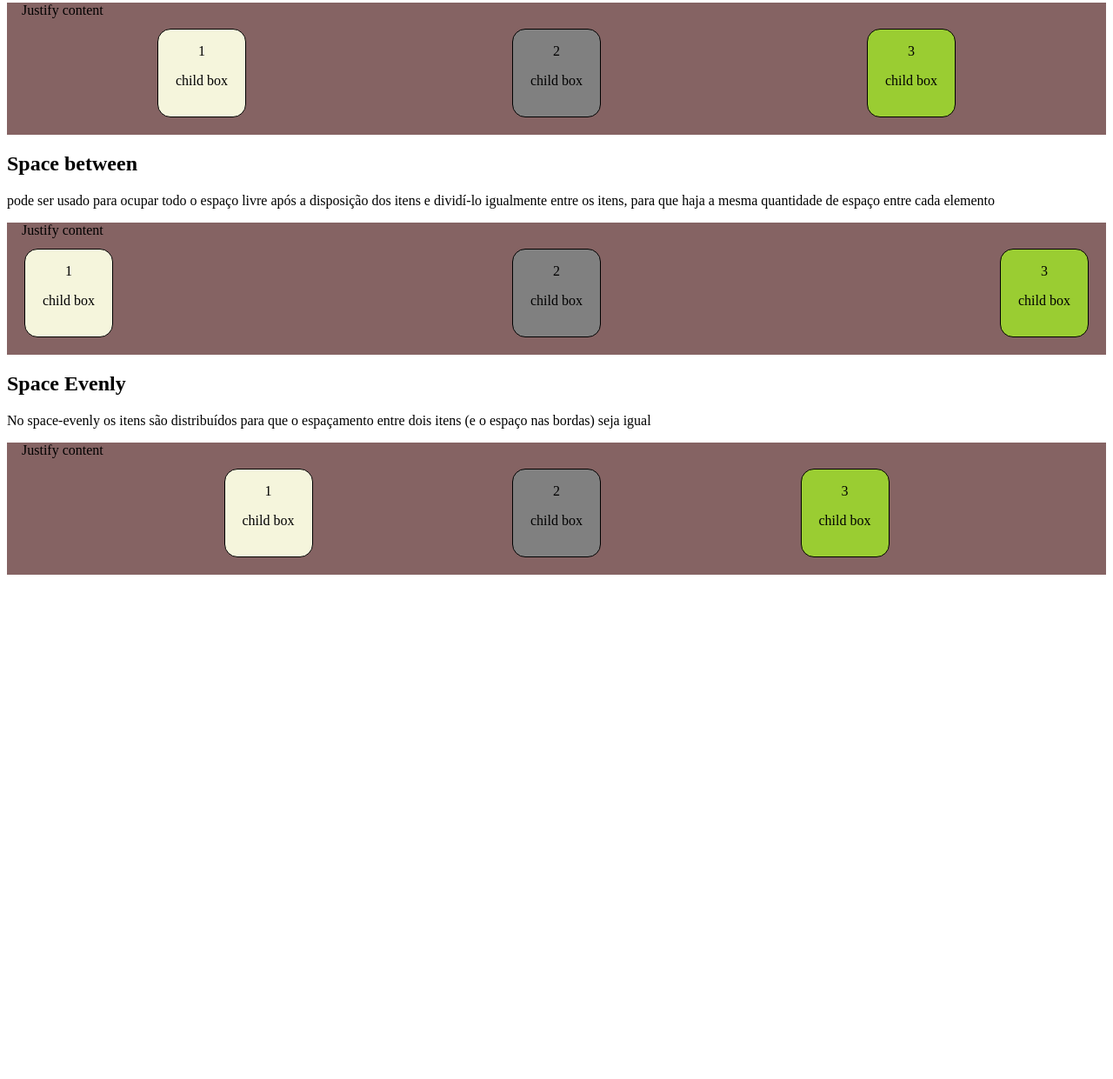
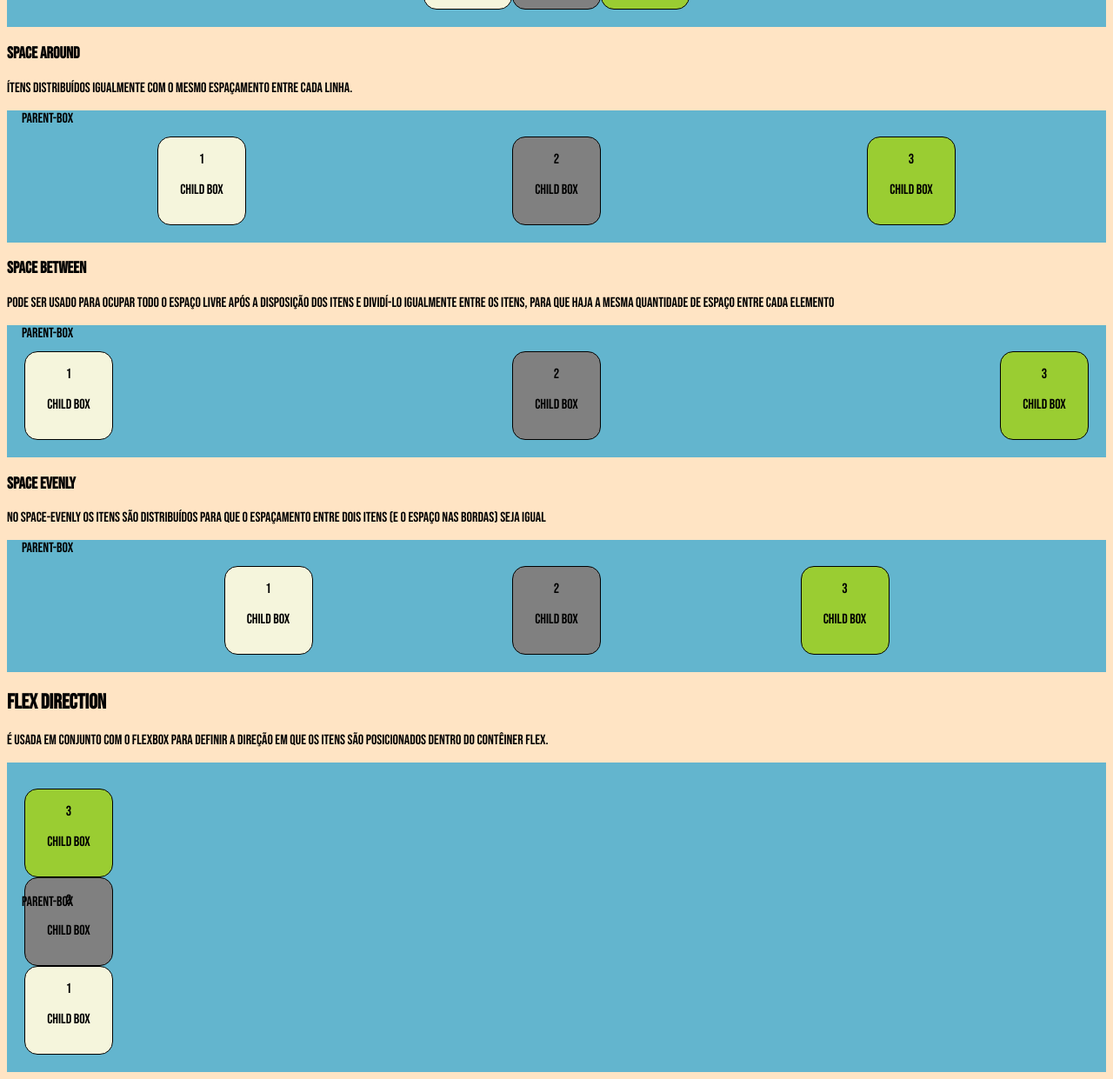
Before and after one commit to marceloronald96/css-flexbox, a plain HTML site: page index.html in a window 1280 px wide. Shown: the part 710-1951 px from the top of the page at 87% size. Before the commit the page ends 1379 px from the top, so only its background shows below. Drawn offline with Linux system fonts and the light colour scheme.

Commit message:
flexbox flex direction

```diff
--- a/index.html
+++ b/index.html
@@ -13,6 +13,11 @@
 
 <body>
     <h1 class="page-title"> Propriedades CSS do Flexbox </h1>
+
+    <h2 class="sub-title"> Pra que serve o Flexbox</h2>
+        O flexbox é uma tecnologia de layout em CSS que permite criar designs mais flexíveis e responsivos para páginas web. Com o flexbox, é possível alinhar e distribuir elementos dentro de um contêiner de forma fácil e eficiente, sem a necessidade de recorrer a hacks complexos ou posicionamento absoluto.
+
+        Com o flexbox, é possível definir como os elementos filhos do contêiner devem se comportar em relação ao espaço disponível, bem como a ordem em que eles são exibidos. O flexbox permite criar layouts mais dinâmicos e adaptáveis a diferentes tamanhos de tela e dispositivos, tornando o processo de desenvolvimento web mais ágil e eficiente.</h2>
 
     <section class="property-section" id="display-flex">
         <h2 class="property title">Display: Flex</h2>
@@ -41,12 +46,12 @@
 
             <h2 class="property title">Justify Content</h2>
             <section class="value-section" id="jc-center">
-                <h2>Center:</h2>
+                <h3>Center:</h3>
                 <p class="property-explanation"> Essa propriedade é utilizada para justificar o conteudo ao centro</p>
 
 
                 <div class="parent-box">
-                    <p>Justify content</p>
+                    <p>parent-box</p>
 
                     <div class="child-box">
                         <p>1</p>
@@ -69,12 +74,12 @@
 
 
                     <section class="value-section" id="space-around">
-                        <h2>Space Around</h2>
+                        <h3>Space Around</h3>
                         <p class="property-explanation"> Ítens distribuídos igualmente com o mesmo espaçamento entre cada linha.</p>
 
 
                         <div class="parent-box">
-                            <p>Justify content</p>
+                            <p>parent-box</p>
 
                             <div class="child-box">
                                 <p>1</p>
@@ -95,12 +100,12 @@
                     <section class="property-section" id="space-between">
 
                         <section class="value-section" id="space-between">
-                            <h2>Space between</h2>
+                            <h3>Space between</h3>
                             <p class="property-explanation"> pode ser usado para ocupar todo o espaço livre após a disposição dos itens e dividí-lo igualmente entre os itens, para que haja a mesma quantidade de espaço entre cada elemento</p>
 
 
                             <div class="parent-box">
-                                <p>Justify content</p>
+                                <p>parent-box</p>
 
                                 <div class="child-box">
                                     <p>1</p>
@@ -122,12 +127,12 @@
 
 
                             <section class="value-section" id="space-evenly">
-                                <h2>Space Evenly</h2>
+                                <h3>Space Evenly</h2>
                                 <p class="property-explanation"> No space-evenly os itens são distribuídos para que o espaçamento entre dois itens (e o espaço nas bordas) seja igual</p>
 
 
                                 <div class="parent-box">
-                                    <p>Justify content</p>
+                                    <p>parent-box</p>
 
                                     <div class="child-box">
                                         <p>1</p>
@@ -144,6 +149,28 @@
                                 </div>
 
                             </section>
+                            <section class="value-section" id="flex-direction">
+                                <h2>Flex Direction</h2>
+
+                                <p class="property-explanation"> é usada em conjunto com o flexbox para definir a direção em que os itens são posicionados dentro do contêiner flex.</p>
+
+
+                                <div class="parent-box">
+                                    <p>parent-box</p>
+
+                                    <div class="child-box">
+                                        <p>1</p>
+                                        <p>child box</p>
+                                    </div>
+                                    <div class="child-box">
+                                        <p>2</p>
+                                        <p>child box</p>
+                                    </div>
+                                    <div class="child-box">
+                                        <p>3</p>
+                                        <p>child box</p>
+                                    </div>
+                                </div>
 
 
 
--- a/style.css
+++ b/style.css
@@ -1,3 +1,20 @@
+@import url('https://fonts.googleapis.com/css2?family=Bebas+Neue&display=swap');
+
+:root {
+    background-color: bisque;
+    font-family: 'Bebas Neue';
+}
+
+.page-title {
+
+    text-align: center;
+
+}
+
+.sub-title{
+    text-align: center;
+
+}
 .child-box {
     /*border-color: black;
     border-style: solid;
@@ -7,6 +24,7 @@
     height: 100px;
     text-align: center;
     border-radius: 15px;
+    font-family: 'Bebas Neue', sans-serif;
 }
 
 .parent-box {
@@ -38,7 +56,7 @@
 #display-flex .parent-box{
 
     display: flex;
-    background-color: rgb(133, 99, 99);
+    background-color: rgb(99, 181, 206);
 }
 
 #jc-center .parent-box {
@@ -56,3 +74,7 @@
 #space-evenly .parent-box{
     justify-content: space-evenly;
 }
+
+#flex-direction .parent-box{
+    flex-direction: column-reverse;
+}
```
